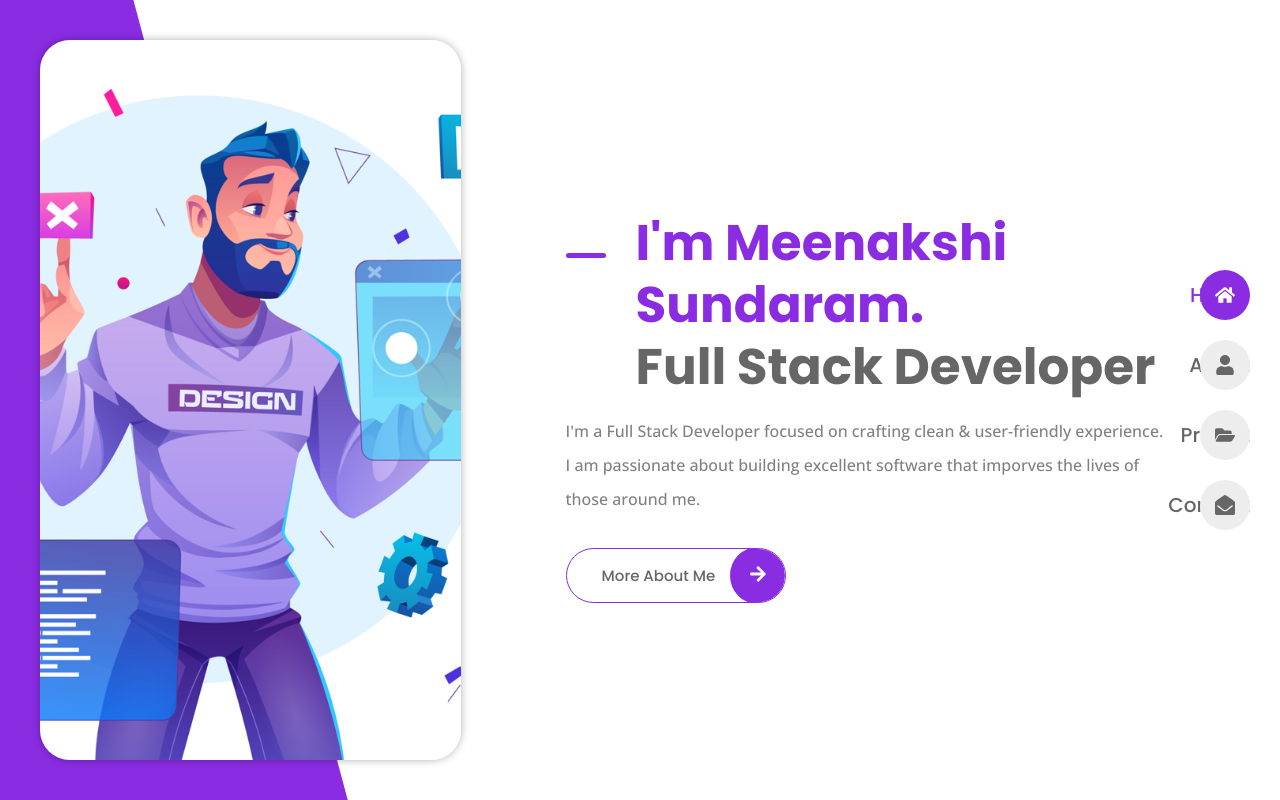
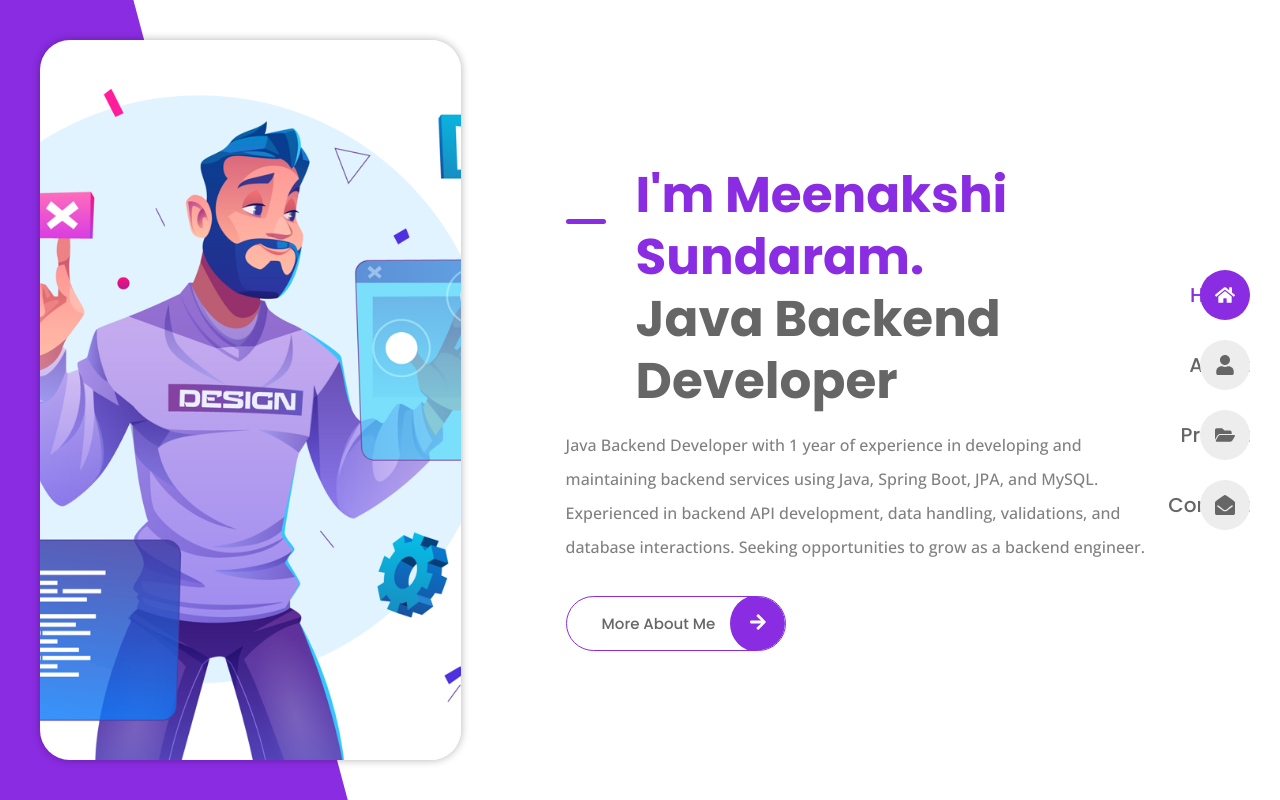
Before and after one commit to Sundar429/PRODIGY_WD_04, a React app: page / in a window 1280 px wide. Built offline with nearby package versions, Linux system fonts and the light colour scheme; the HTML template or start-up script is replaced by a standard one.

Commit message:
Added new home section

```diff
--- a/src/pages/home/Home.jsx
+++ b/src/pages/home/Home.jsx
@@ -13,11 +13,13 @@ const Home = () => {
       <div className="home_content">
         <div className="home_data">
           <h1 className="home_title">
-            <span>I'm Meenakshi Sundaram.</span> <br /> Full Stack Developer
+            <span>I'm Meenakshi Sundaram.</span> <br /> Java Backend Developer
           </h1>
           <p className="home_description">
-            I'm a Full Stack Developer focused on crafting clean & user-friendly experience.
-            I am passionate about building excellent software that imporves the lives of those around me.
+          Java Backend Developer with 1 year of experience in developing and maintaining backend
+          services using Java, Spring Boot, JPA, and MySQL. Experienced in backend API
+          development, data handling, validations, and database interactions. Seeking opportunities
+          to grow as a backend engineer.
           </p>
           <Link to={'/about'} className='button'>
             More About Me <span className='button_icon'><FaArrowRight /></span>
```
